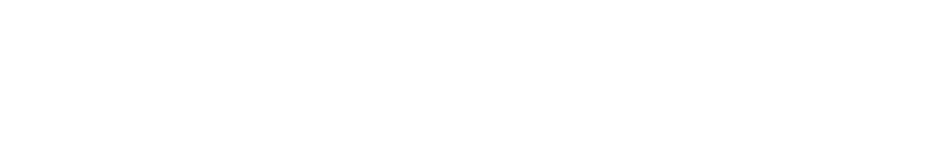
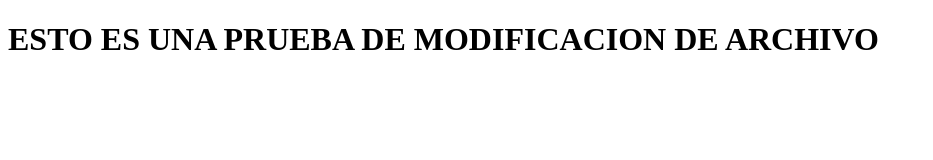
Before and after one commit to GzuzFlores/hello-world-git, a plain HTML site: page index.html in a window 1280 px wide. Shown: the whole page, without its empty margins (0-933 px from the left). Drawn offline with Linux system fonts and the light colour scheme.

Commit message:
se agrego un titulo al archivo

```diff
--- a/index.html
+++ b/index.html
@@ -8,7 +8,7 @@
 </head>
 
 <body>
-
+    <h1>ESTO ES UNA PRUEBA DE MODIFICACION DE ARCHIVO</h1>
 </body>
 
 </html>
```
